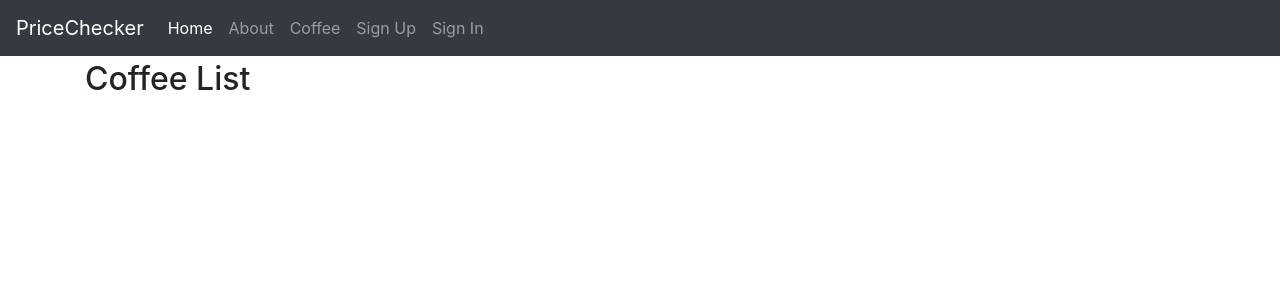
After one commit to syamdev/django-price-checker, a Django app: page /coffee/ in a window 1280 px wide. The commit adds this page. Shown: the top 300 px of the page. Run offline with Django 3.2, Linux system fonts and the light colour scheme; data that the repository does not hold is empty; parts of the project's set-up code (start-up, migrations or seed data) failed here and were passed over; some libraries are stand-ins or nearby versions.

Commit message:
Implement coffee list page, add navbar link

```diff
--- a/config/urls.py
+++ b/config/urls.py
@@ -25,6 +25,7 @@ urlpatterns = [
     ),
     path("accounts/", include("allauth.urls")),
     # Your stuff: custom urls includes go here
+    path('coffee/', include('pricechecker.app_coffee.urls', namespace='coffee')),
 ] + static(settings.MEDIA_URL, document_root=settings.MEDIA_ROOT)
 
 if settings.DEBUG:
--- /dev/null
+++ b/pricechecker/app_coffee/urls.py
@@ -0,0 +1,8 @@
+from django.urls import path
+from . import views
+
+
+app_name = "app_coffee"
+urlpatterns = [
+    path(route='', view=views.CoffeeListView.as_view(), name='list'),
+]
--- a/pricechecker/app_coffee/views.py
+++ b/pricechecker/app_coffee/views.py
@@ -1,3 +1,6 @@
-from django.shortcuts import render
+from django.views.generic import ListView, DetailView
+from .models import Coffee
 
-# Create your views here.
+
+class CoffeeListView(ListView):
+    model = Coffee
--- /dev/null
+++ b/pricechecker/templates/app_coffee/coffee_list.html
@@ -0,0 +1,12 @@
+{% extends "base.html" %}
+
+{% block title %}Coffee List{% endblock title %}
+
+{% block content %}
+  <h2>Coffee List</h2>
+    <ul>
+      {% for coffee in coffee_list %}
+        <li><a href="#TODO">{{ coffee.name }}</a></li>
+      {% endfor %}
+    </ul>
+{% endblock content %}
--- a/pricechecker/templates/base.html
+++ b/pricechecker/templates/base.html
@@ -43,6 +43,9 @@
             </li>
             <li class="nav-item">
               <a class="nav-link" href="{% url 'about' %}">About</a>
+            </li>
+            <li class="nav-item">
+              <a class="nav-link" href="{% url 'coffee:list' %}">Coffee</a>
             </li>
             {% if request.user.is_authenticated %}
               <li class="nav-item">
```
